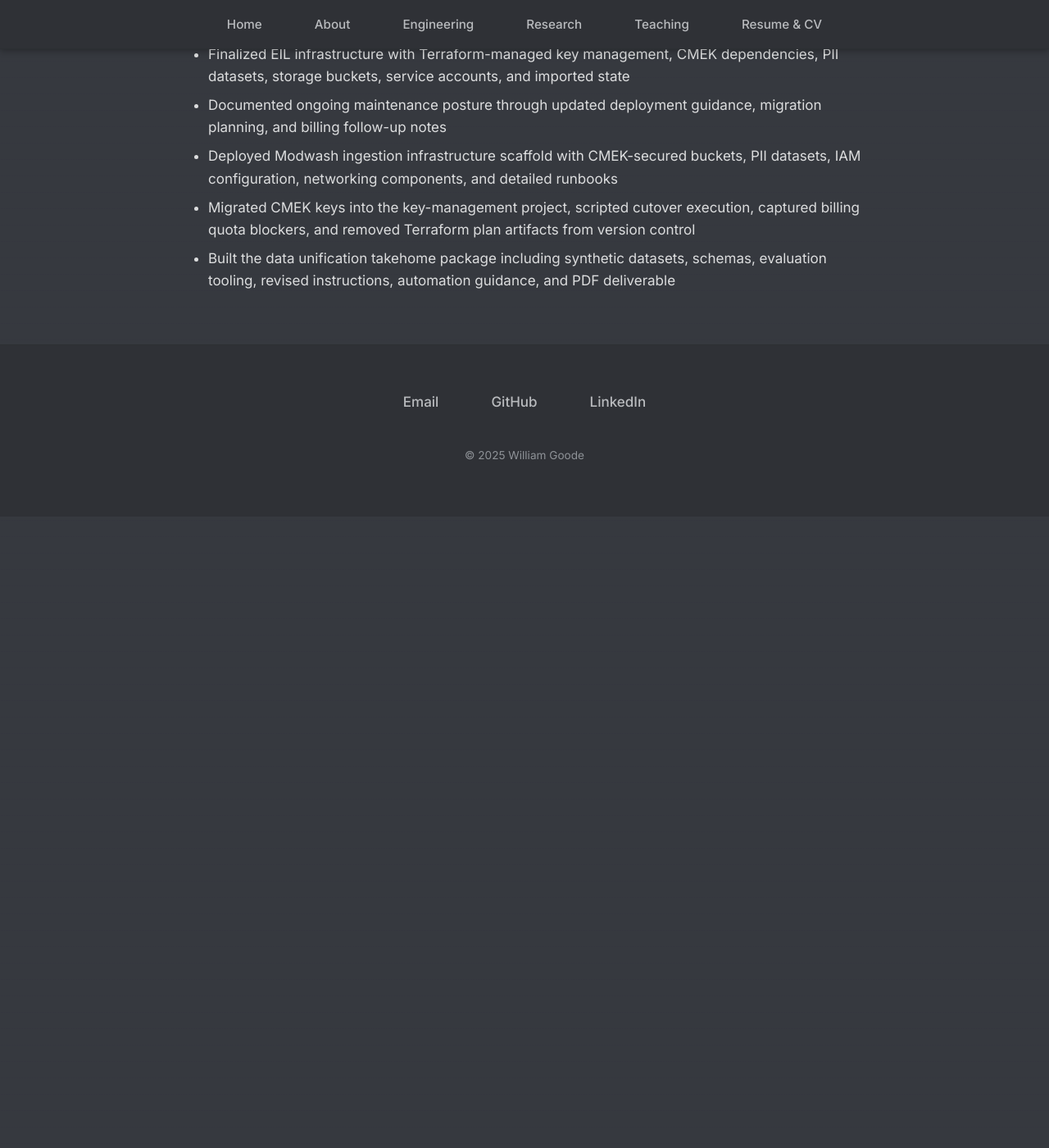
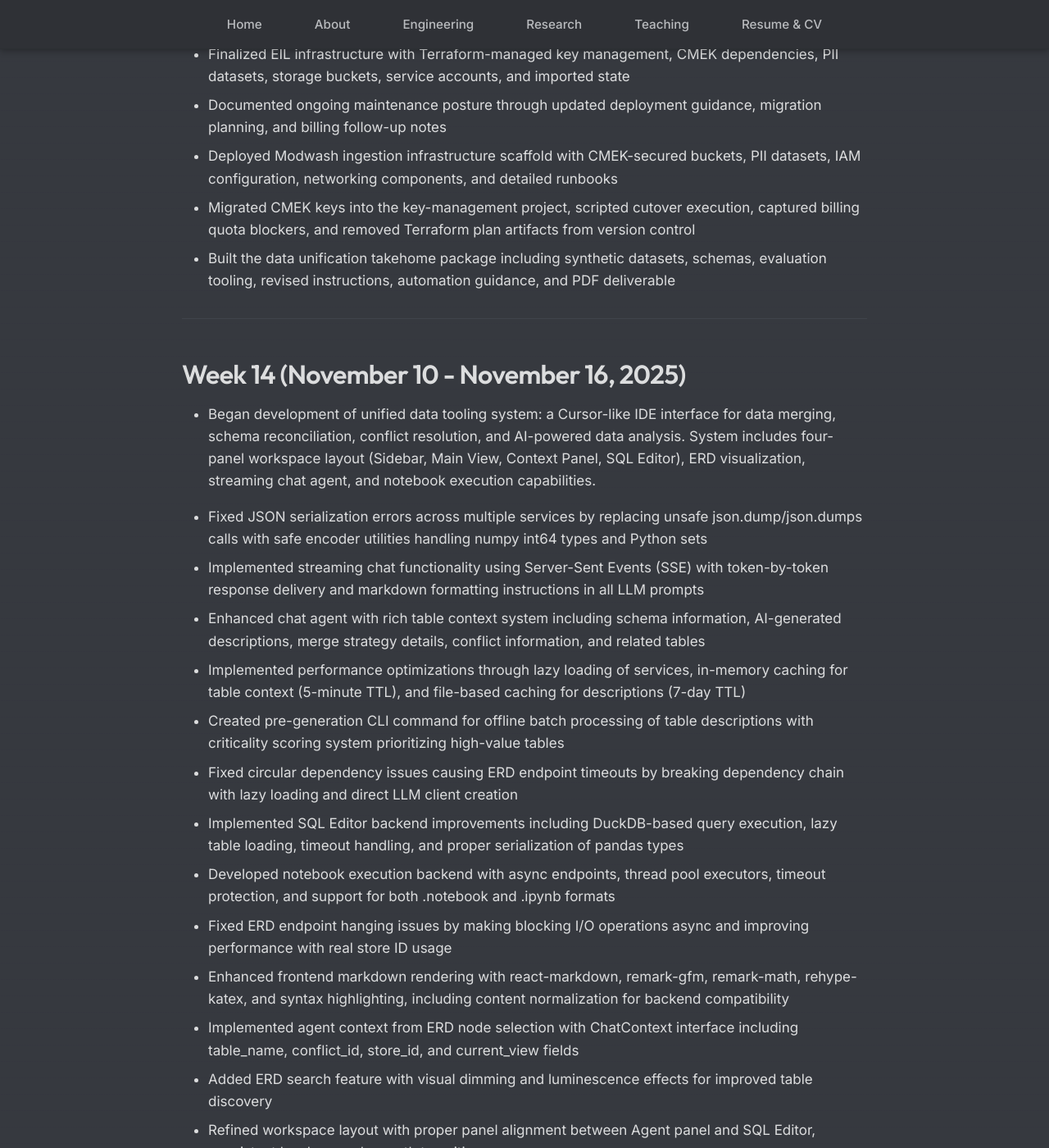
Before and after one commit to william-goode/william-goode.github.io, a Jekyll site: the page built from journal/20250811-current.md, in a window 1280 px wide and 1400 px high, scrolled down 5585 px. Shown: the whole window at 82% size. Built offline with Jekyll 4.4.1, drawn with Linux system fonts in a browser that asks for light colours; our own code applies the rules of GitHub Pages for plain Markdown files; before the commit the page ends 6215 px from its top, so only the background shows below that; some of the changed text lies outside the part shown.

Commit message:
Add Week 14 journal entry (November 10-16, 2025)

```diff
--- a/journal/20250811-current.md
+++ b/journal/20250811-current.md
@@ -154,3 +154,26 @@
 * Deployed Modwash ingestion infrastructure scaffold with CMEK-secured buckets, PII datasets, IAM configuration, networking components, and detailed runbooks
 * Migrated CMEK keys into the key-management project, scripted cutover execution, captured billing quota blockers, and removed Terraform plan artifacts from version control
 * Built the data unification takehome package including synthetic datasets, schemas, evaluation tooling, revised instructions, automation guidance, and PDF deliverable
+
+---
+
+## Week 14 (November 10 - November 16, 2025)
+
+* Began development of unified data tooling system: a Cursor-like IDE interface for data merging, schema reconciliation, conflict resolution, and AI-powered data analysis. System includes four-panel workspace layout (Sidebar, Main View, Context Panel, SQL Editor), ERD visualization, streaming chat agent, and notebook execution capabilities.
+
+* Fixed JSON serialization errors across multiple services by replacing unsafe json.dump/json.dumps calls with safe encoder utilities handling numpy int64 types and Python sets
+* Implemented streaming chat functionality using Server-Sent Events (SSE) with token-by-token response delivery and markdown formatting instructions in all LLM prompts
+* Enhanced chat agent with rich table context system including schema information, AI-generated descriptions, merge strategy details, conflict information, and related tables
+* Implemented performance optimizations through lazy loading of services, in-memory caching for table context (5-minute TTL), and file-based caching for descriptions (7-day TTL)
+* Created pre-generation CLI command for offline batch processing of table descriptions with criticality scoring system prioritizing high-value tables
+* Fixed circular dependency issues causing ERD endpoint timeouts by breaking dependency chain with lazy loading and direct LLM client creation
+* Implemented SQL Editor backend improvements including DuckDB-based query execution, lazy table loading, timeout handling, and proper serialization of pandas types
+* Developed notebook execution backend with async endpoints, thread pool executors, timeout protection, and support for both .notebook and .ipynb formats
+* Fixed ERD endpoint hanging issues by making blocking I/O operations async and improving performance with real store ID usage
+* Enhanced frontend markdown rendering with react-markdown, remark-gfm, remark-math, rehype-katex, and syntax highlighting, including content normalization for backend compatibility
+* Implemented agent context from ERD node selection with ChatContext interface including table_name, conflict_id, store_id, and current_view fields
+* Added ERD search feature with visual dimming and luminescence effects for improved table discovery
+* Refined workspace layout with proper panel alignment between Agent panel and SQL Editor, consistent borders, and smooth transitions
+* Updated deployment configuration with Docker ignore file, localhost CORS origins, and complete volume mounts for development environment
+* Created comprehensive frontend specifications for agent integration, streaming chat implementation, and markdown rendering requirements
+* Improved BigQuery querying service with partition registry and project ID resolution requiring explicit project_id parameter
```
